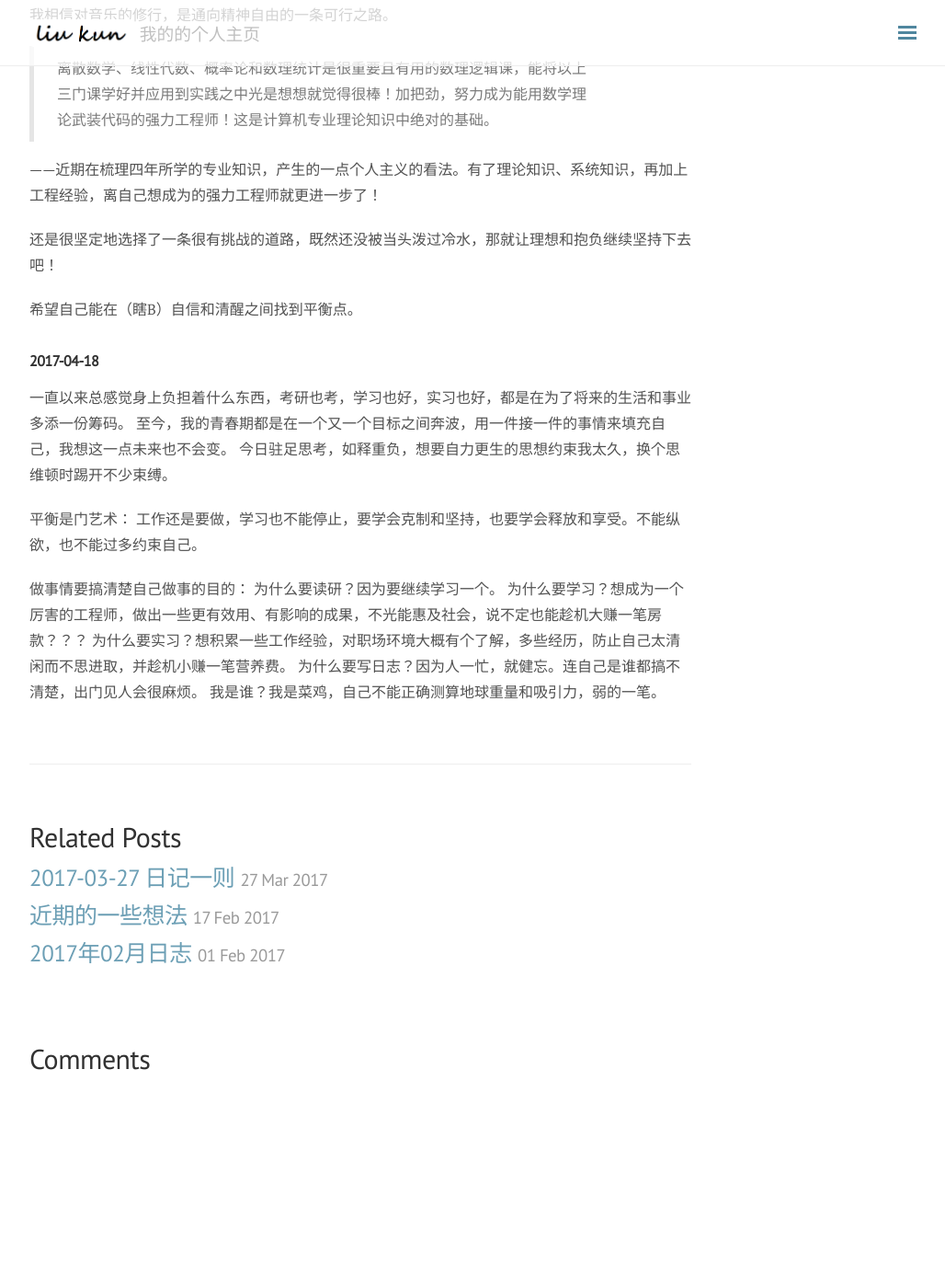
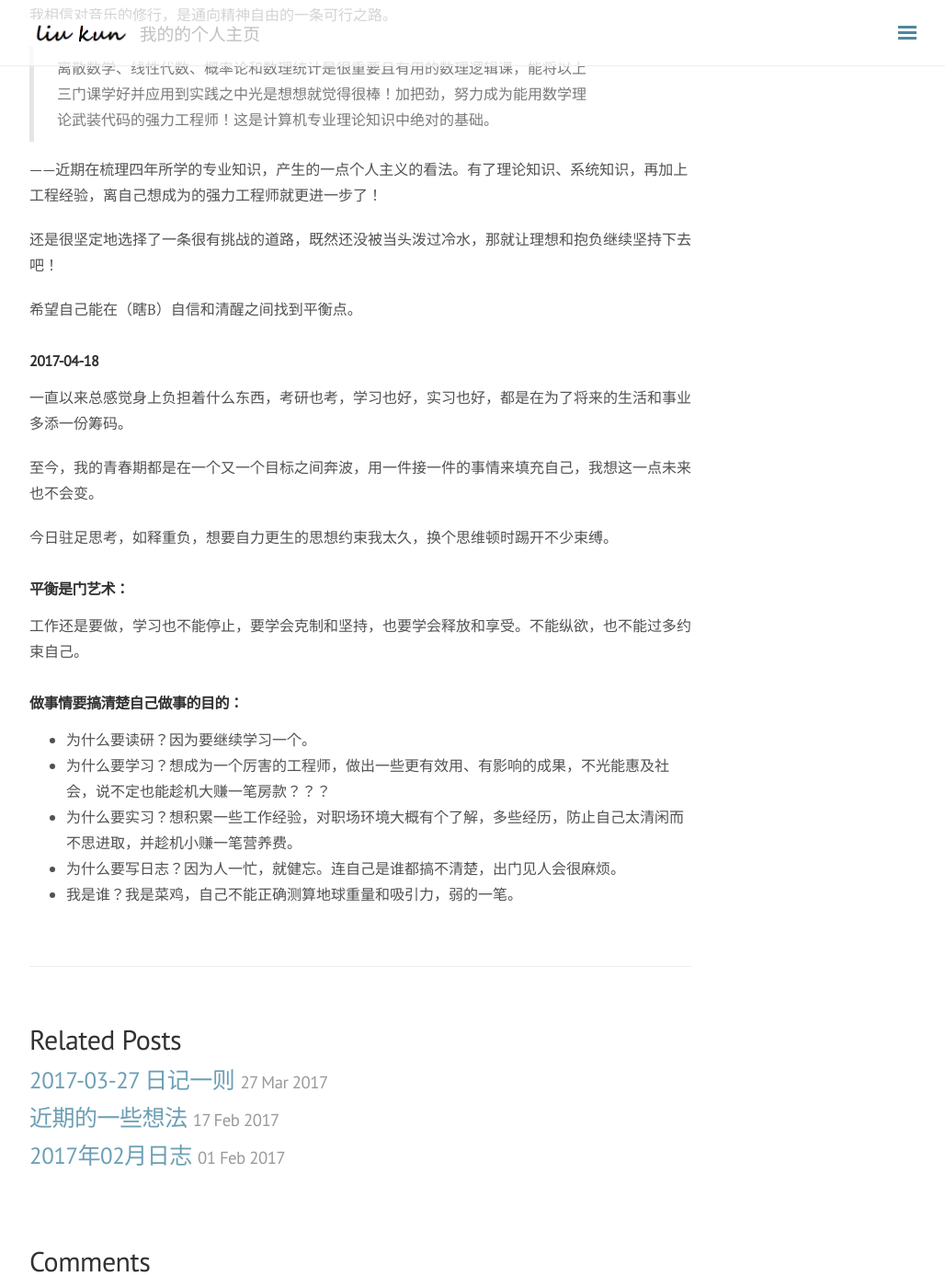
Before and after one commit to build2last/build2last.github.io, a Jekyll site: the page built from _posts/2017-04-17-四月，毕业前夕——好久没在这里写东西了.md, in a window 1280 px wide and 1400 px high, scrolled down 582 px. Shown: the whole window at 92% size, without its empty margins (248-1276 px from the left). Built offline with Jekyll 4.4.1, drawn with Linux system fonts in a browser that asks for light colours; nearby versions of some CDN libraries; comment, search, counter and statistics services are not loaded; before the commit the page ends 1762 px from its top, so only the background shows below that.

```diff
--- a/_posts/2017-04-17-四月，毕业前夕——好久没在这里写东西了.md
+++ b/_posts/2017-04-17-四月，毕业前夕——好久没在这里写东西了.md
@@ -27,15 +27,17 @@ tags: 日记
 ### 2017-04-18
 
 一直以来总感觉身上负担着什么东西，考研也考，学习也好，实习也好，都是在为了将来的生活和事业多添一份筹码。
+
 至今，我的青春期都是在一个又一个目标之间奔波，用一件接一件的事情来填充自己，我想这一点未来也不会变。
+
 今日驻足思考，如释重负，想要自力更生的思想约束我太久，换个思维顿时踢开不少束缚。
 
-平衡是门艺术：
+#### 平衡是门艺术：
 工作还是要做，学习也不能停止，要学会克制和坚持，也要学会释放和享受。不能纵欲，也不能过多约束自己。
 
-做事情要搞清楚自己做事的目的：
-为什么要读研？因为要继续学习一个。
-为什么要学习？想成为一个厉害的工程师，做出一些更有效用、有影响的成果，不光能惠及社会，说不定也能趁机大赚一笔房款？？？
-为什么要实习？想积累一些工作经验，对职场环境大概有个了解，多些经历，防止自己太清闲而不思进取，并趁机小赚一笔营养费。
-为什么要写日志？因为人一忙，就健忘。连自己是谁都搞不清楚，出门见人会很麻烦。
-我是谁？我是菜鸡，自己不能正确测算地球重量和吸引力，弱的一笔。
+#### 做事情要搞清楚自己做事的目的：
+* 为什么要读研？因为要继续学习一个。
+* 为什么要学习？想成为一个厉害的工程师，做出一些更有效用、有影响的成果，不光能惠及社会，说不定也能趁机大赚一笔房款？？？
+* 为什么要实习？想积累一些工作经验，对职场环境大概有个了解，多些经历，防止自己太清闲而不思进取，并趁机小赚一笔营养费。
+* 为什么要写日志？因为人一忙，就健忘。连自己是谁都搞不清楚，出门见人会很麻烦。
+* 我是谁？我是菜鸡，自己不能正确测算地球重量和吸引力，弱的一笔。
```
